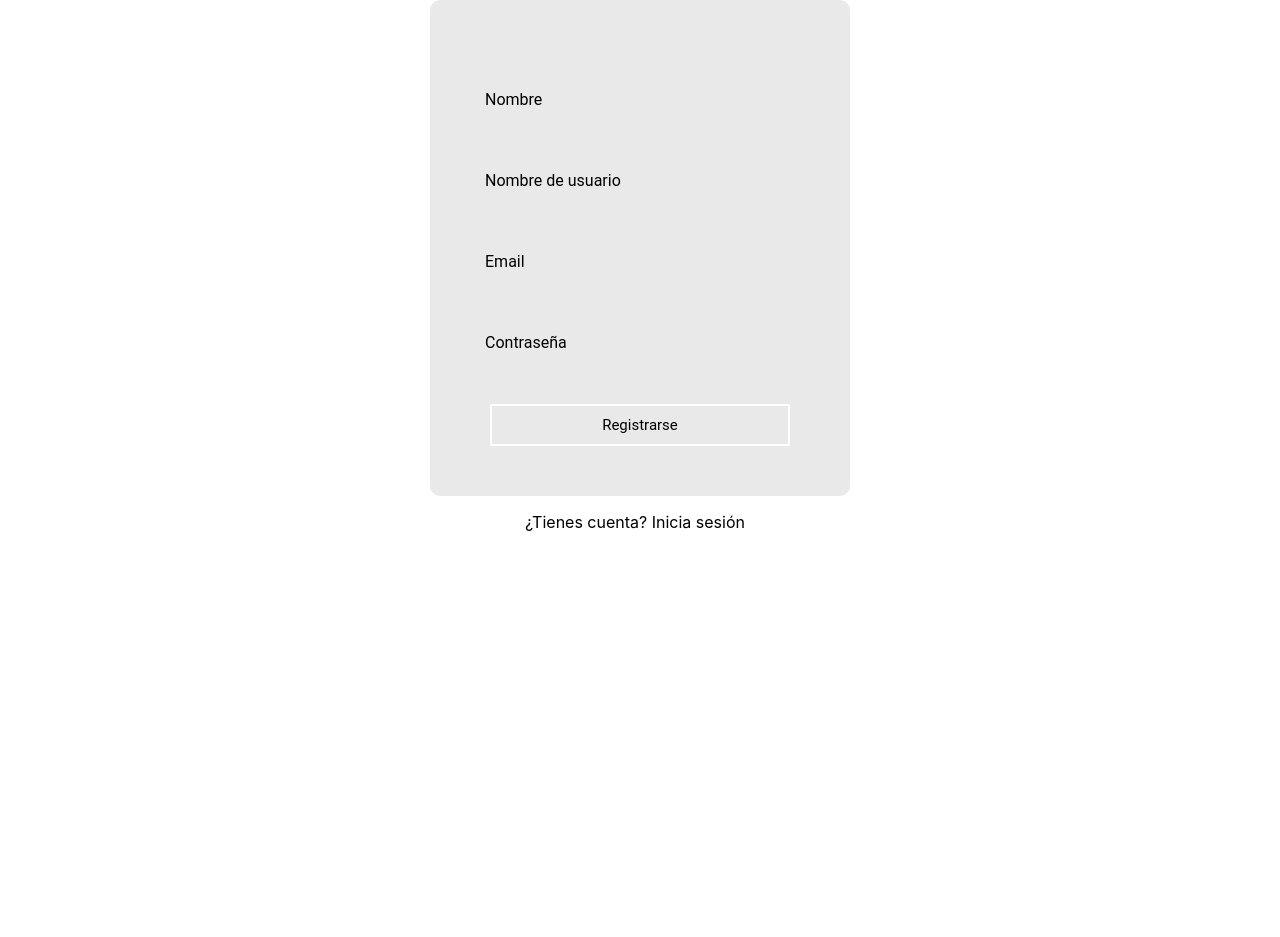
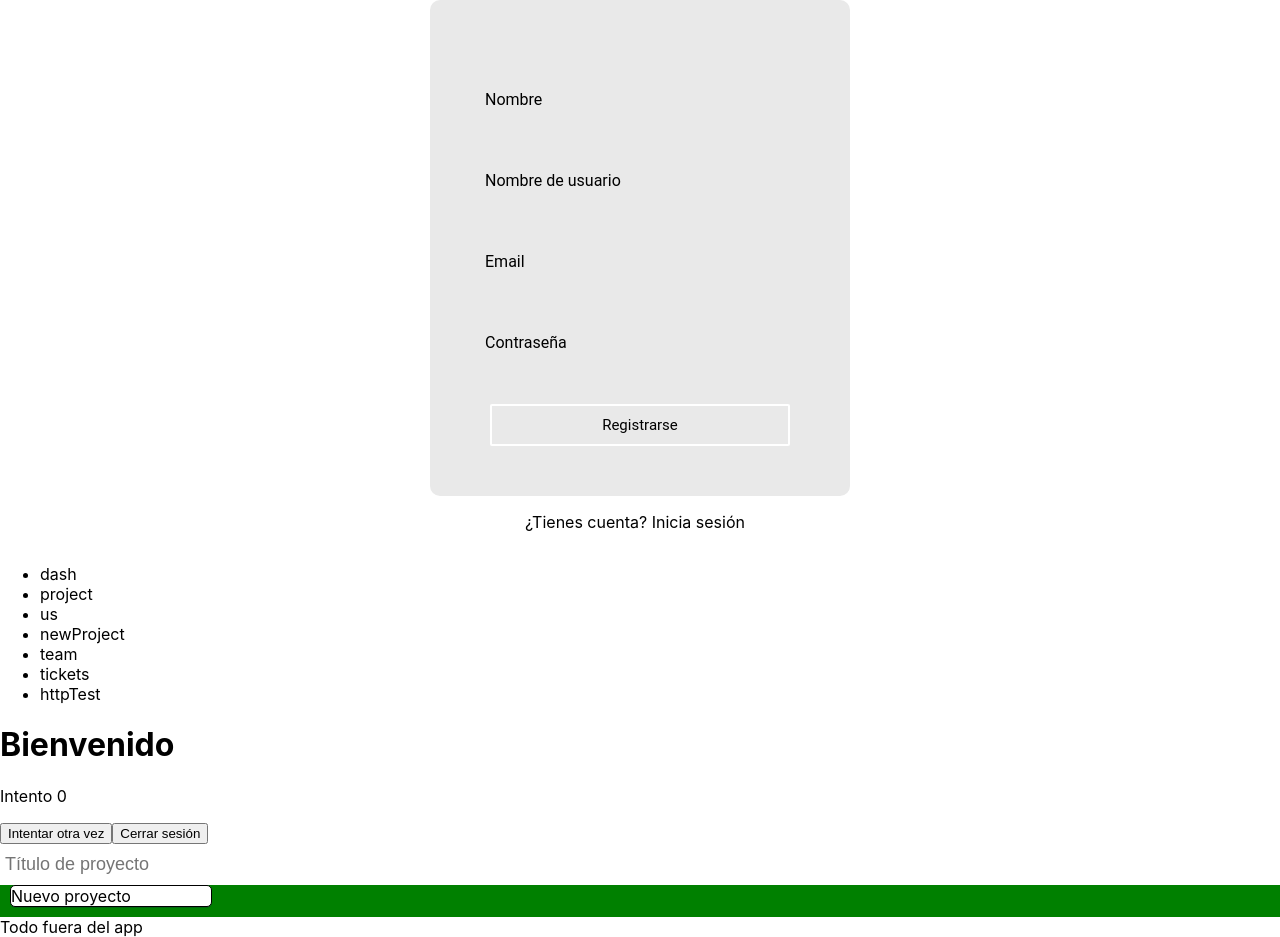
Before and after one commit to luisforerop/project-management-frontend, a React (Create React App) app: page / in a window 1280 px wide. Before the commit the page ends 800 px from the top, so only its background shows below. Built offline with nearby package versions, Linux system fonts and the light colour scheme; no server answers.

Commit message:
Add view test in app

```diff
--- a/src/App.js
+++ b/src/App.js
@@ -1,15 +1,19 @@
 // import { NavLink } from "react-router-dom";
 import MyRoutes from "./components/routes/router";
 import { UserProvider } from "./components/stateManagement/UserContext";
+import ViewTest from "./components/usersViews/viewTest";
 
 function App() {
   return (
-    <UserProvider>
+    <>
+      <UserProvider>
       <div>
         <MyRoutes/>
-
+        <ViewTest/>
       </div>
-    </UserProvider>
+      </UserProvider>
+      Todo fuera del app
+    </>
 
   );
 }
--- a/src/components/hooks/useLocalStorageState.js
+++ b/src/components/hooks/useLocalStorageState.js
@@ -1,4 +1,5 @@
 import { useEffect, useState } from "react"
+
 
 const toString = data => {
     let res;
--- a/src/components/routes/router.js
+++ b/src/components/routes/router.js
@@ -9,7 +9,7 @@ const MyRoutes = () => {
   const Paths = Object.keys(views)
   console.log(views);
   return (
-    <BrowserRouter>
+    <BrowserRouter basename={process.env.PUBLIC_URL}>
 
       {/*<Navegation/>*/}
       {/* El siguiente código renderiza los componentes*/}
```
